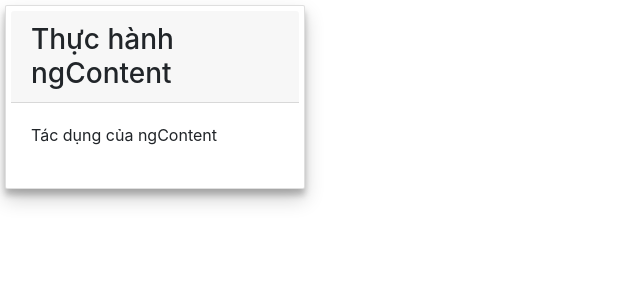
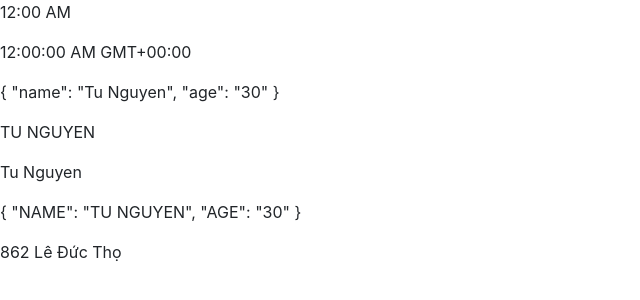
Before and after one commit to nvminhtu/AngularJS-Practices, an Angular app in the folder ng-pwa/: page / in a window 1280 px wide. Shown: the top 300 px of the page, without its empty margins (0-640 px from the left). Built offline with nearby package versions, Linux system fonts and the light colour scheme.

Commit message:
learn Pipe - help in coding of AngularJS => go to AngularJS API => Pipe (các định dạng hỗ trợ của angularJS)

```diff
--- a/ng-pwa/src/app/app.component.html
+++ b/ng-pwa/src/app/app.component.html
@@ -11,7 +11,8 @@
 <!-- <app-parent></app-parent> -->
 <!-- <app-list-person></app-list-person> -->
 <!-- <app-parent></app-parent> -->
-<app-card>
+<!-- <app-card>
     <h3 class="card-header">Thực hành ngContent</h3>
     <p class="card-body">Tác dụng của ngContent</p>
-</app-card>
+</app-card> -->
+<app-learn-pipe></app-learn-pipe>
--- a/ng-pwa/src/app/app.module.ts
+++ b/ng-pwa/src/app/app.module.ts
@@ -14,6 +14,7 @@
 import { ParentComponent } from './parent.component';
 import { ChildComponent } from './child.component';
 import { CardComponent } from './card.component';
+import { LearnPipeComponent } from './learn-pipe/learn-pipe.component';
 
 @NgModule({
   declarations: [
@@ -28,7 +29,8 @@
     ListPersonComponent,
     ParentComponent,
     ChildComponent,
-    CardComponent
+    CardComponent,
+    LearnPipeComponent
   ],
   imports: [
     BrowserModule,
--- /dev/null
+++ b/ng-pwa/src/app/learn-pipe/learn-pipe.component.html
@@ -0,0 +1,26 @@
+<p>
+  {{ birthday | date: 'shortTime' }}
+</p>
+<p>
+    {{ birthday | date: 'fullTime' }}
+</p>
+<!-- Xuất định dạng pipe khác -->
+<p>
+    {{ person | json }}
+</p>
+
+<!-- Định dạng text - 1 loại pipe khác -->
+<p>
+  {{ person.name | uppercase }}
+</p>
+<p>
+  {{ person.name | titlecase }}
+</p>
+
+<!-- Các pipe có thể gọi liên tiếp nhau -->
+<p>
+    {{ person | json | uppercase }}
+</p>
+<p>
+  {{ address | async }}
+</p>
--- /dev/null
+++ b/ng-pwa/src/app/learn-pipe/learn-pipe.component.ts
@@ -0,0 +1,19 @@
+import { Component, OnInit } from '@angular/core';
+
+@Component({
+  selector: 'app-learn-pipe',
+  templateUrl: './learn-pipe.component.html',
+  styleUrls: ['./learn-pipe.component.css']
+})
+export class LearnPipeComponent implements OnInit {
+
+  constructor() { }
+  birthday = new Date(2018,5,8); // định dạng Tháng năm
+  person = { name: "Tu Nguyen", age: "30" }; // mảng
+  address = Promise.resolve("862 Lê Đức Thọ");
+
+  ngOnInit() {
+
+  }
+
+}
```
Also changed, not shown: ng-pwa/src/app/learn-pipe/learn-pipe.component.css (added), 1 other file (tests, documents, lock files or other folders).
